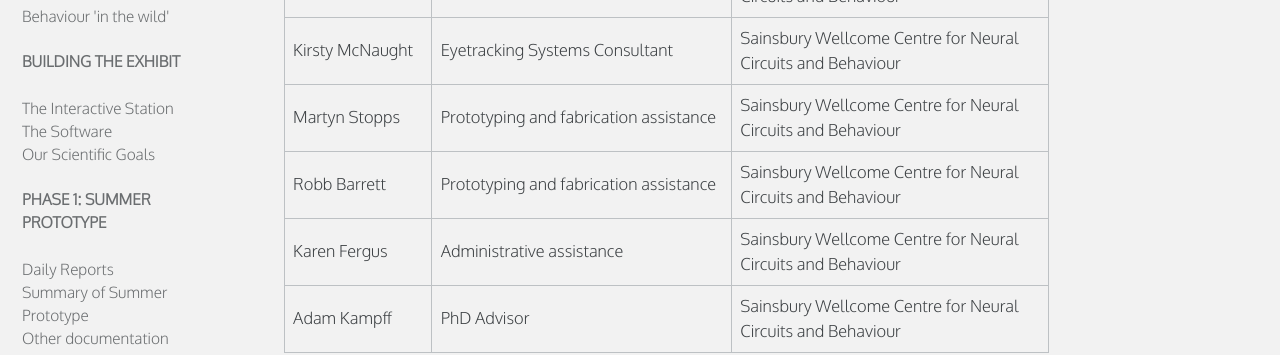
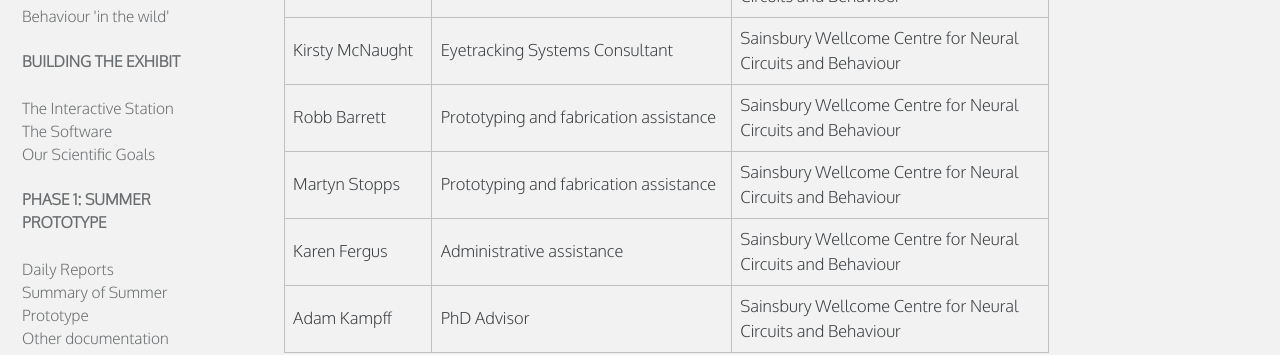
Before and after one commit to everymind/SurprisingMinds, a Jekyll site: the page built from index.md, in a window 1280 px wide and 900 px high, scrolled down 3110 px. Shown: the part 154-509 px from the top of the window. Built offline with Jekyll 4.4.1, drawn with Linux system fonts in a browser that asks for light colours; some web fonts are replaced.

```diff
--- a/index.md
+++ b/index.md
@@ -67,8 +67,8 @@ Share your thoughts, photos, and videos of the exhibit on twitter, instagram, an
 | Roger T. Hanlon | Video content contributor | Marine Biological Laboratory, Woods Hole, USA |
 | Ian Blaney       | Stores and Logistics Manager | Sainsbury Wellcome Centre for Neural Circuits and Behaviour |
 | Kirsty McNaught  | Eyetracking Systems Consultant | Sainsbury Wellcome Centre for Neural Circuits and Behaviour |
+| Robb Barrett     | Prototyping and fabrication assistance | Sainsbury Wellcome Centre for Neural Circuits and Behaviour |
 | Martyn Stopps    | Prototyping and fabrication assistance | Sainsbury Wellcome Centre for Neural Circuits and Behaviour |
-| Robb Barrett     | Prototyping and fabrication assistance | Sainsbury Wellcome Centre for Neural Circuits and Behaviour |
 | Karen Fergus     | Administrative assistance | Sainsbury Wellcome Centre for Neural Circuits and Behaviour |
 | Adam Kampff      | PhD Advisor | Sainsbury Wellcome Centre for Neural Circuits and Behaviour |
 
```
